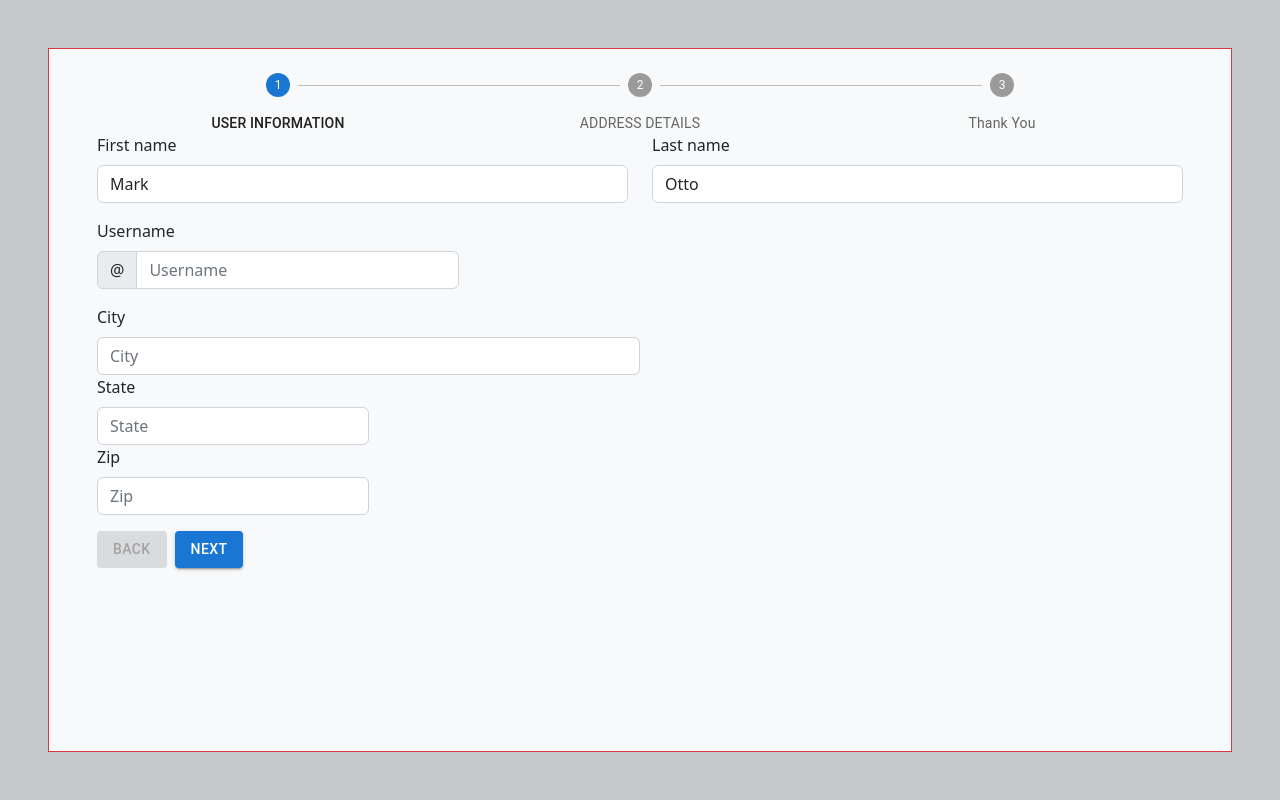
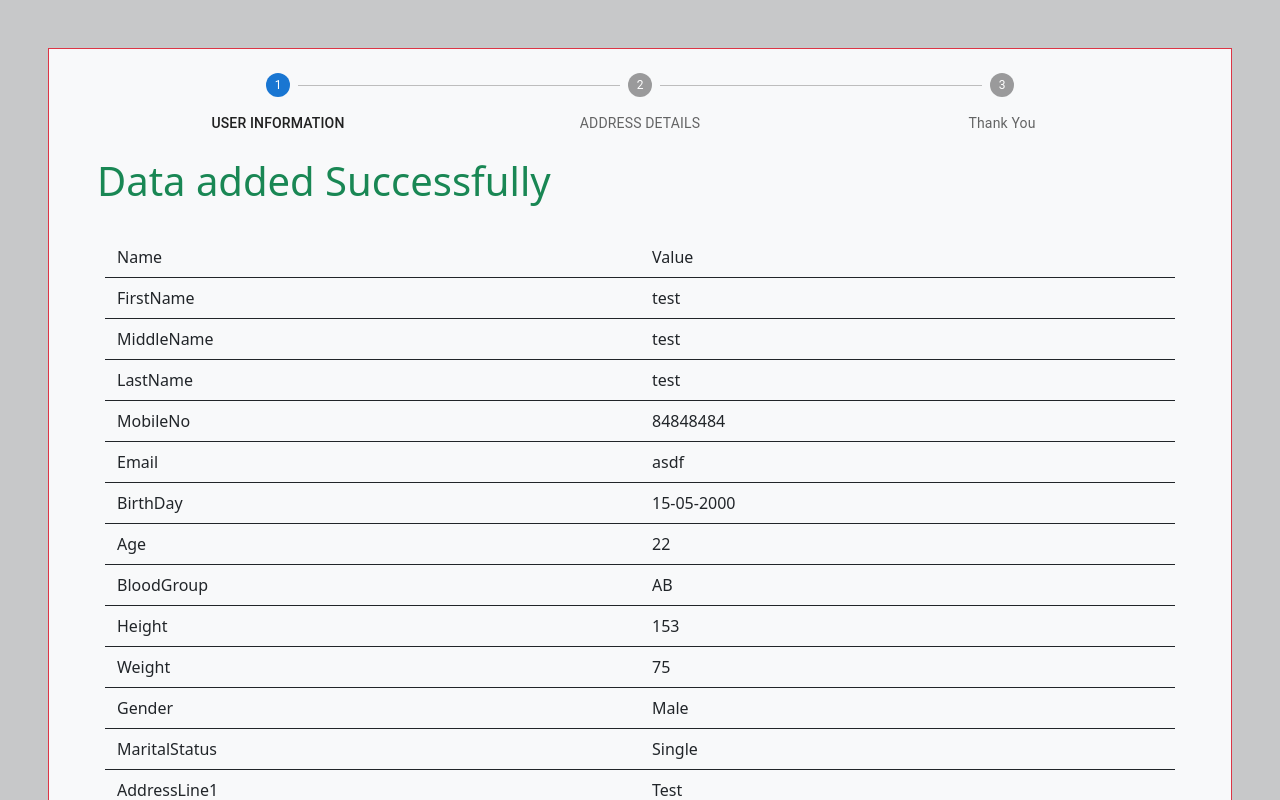
Before and after one commit to danesh-tolani/form-assignment, a React (Create React App) app: page / in a window 1280 px wide. Shown: the top 800 px of the page. Built offline with nearby package versions, Linux system fonts and the light colour scheme.

Commit message:
added displaypage.jsx

```diff
--- a/src/App.js
+++ b/src/App.js
@@ -3,23 +3,78 @@ import "bootstrap/dist/css/bootstrap.min.css";
 import { useState } from "react";
 import StepperComponent from "./Components/Stepper";
 import { Button } from "@mui/material";
+import { Context } from "./context";
+import Lol from "./Components/Form";
+import DisplayPage from "./Components/DisplayPage";
 
 function App() {
+  const initialValues = {
+    Name: "Value",
+    FirstName: "test",
+    MiddleName: "test",
+    LastName: "test",
+    MobileNo: "84848484",
+    Email: "danesh@gmail.com",
+    BirthDay: "15-05-2000",
+    Age: "22",
+    Email: "asdf",
+    BloodGroup: "AB",
+    Height: "153",
+    Weight: "75",
+    Gender: "Male",
+    MaritalStatus: "Single",
+    AddressLine1: "Test",
+    AddressLine2: "Test",
+    City: "Test",
+    State: "Test",
+    Country: "Test",
+    PinCode: "454545",
+  };
+
   const [page, setPage] = useState(0);
-  console.log(page);
+  const [formValues, setFormValues] = useState(initialValues);
+
+  // console.log(formValues);
 
   return (
-    <div className="App d-flex justify-content-center align-items-center vh-100 bg-dark bg-opacity-25 p-lg-5 p-3">
+    <Context.Provider value={formValues}>
+      <div className="App d-flex justify-content-center align-items-center  bg-dark bg-opacity-25 p-lg-5 p-3">
         <div className="border border-danger h-100 w-100 px-lg-5 px-2 py-lg-4 py-2 bg-light">
           <StepperComponent step={page} />
 
           {/* FORM PAGES */}
-        {page === 0 && <FormExample />}
-        {page === 1 && <FormExample />}
-        {page === 2 && <FormExample />}
+          {/* {page === 0 && (
+            // <Lol
+            //   page={page}
+            //   setPage={setPage}
+            //   setFormValues={setFormValues}
+            // />
+
+            <FormExample
+            page={page}
+            setPage={setPage}
+            setValues={setValues}
+            />
+          )} */}
+          {/* {page === 1 && (
+            <FormExample
+              page={page}
+              setPage={setPage}
+              setFormValues={setFormValues}
+            /> */}
+          {/* )} */}
+          {/* {page === 2 && (
+            <FormExample
+              page={page}
+              setPage={setPage}
+              setValues={setValues}
+            />
+          )} */}
+
+          <DisplayPage />
 
           {/* NAVIGATION BUTTONS */}
-        <div className="d-flex justify-content-between justify-content-lg-start gap-2">
+          {/* <div className="d-flex justify-content-between justify-content-lg-start gap-2">
           <Button
           variant="contained"
           disabled={page === 0 ? true : false}
@@ -33,9 +88,10 @@ function App() {
           onClick={() => setPage((page) => page + 1)}>
           NEXT
           </Button>
+        </div> */}
         </div>
       </div>
-    </div>
+    </Context.Provider>
   );
 }
 
--- /dev/null
+++ b/src/Components/DisplayPage.jsx
@@ -0,0 +1,31 @@
+import React, { useContext } from "react";
+import { Context } from "../context";
+
+const DisplayPage = () => {
+  let globalValues = useContext(Context);
+  console.log(Object.keys(globalValues));
+
+  //   for (const key in globalValues) {
+  //     console.log(key);
+  //   }
+
+  return (
+    <div>
+      <h1 className="text-success py-4">Data added Successfully</h1>
+      <div>
+        {Object.keys(globalValues).map((field) => {
+          return (
+            <>
+              <div className="row border-bottom border-dark align-items-center mx-2">
+                <p className="col my-auto py-2 ">{field}</p>
+                <p className="col my-auto py-2">{globalValues[`${field}`]}</p>
+              </div>
+            </>
+          );
+        })}
+      </div>
+    </div>
+  );
+};
+
+export default DisplayPage;
--- a/src/Components/ExampleForm.jsx
+++ b/src/Components/ExampleForm.jsx
@@ -1,141 +1,105 @@
-import Button from "react-bootstrap/Button";
+// import Button from "react-bootstrap/Button";
+import { Button } from "@mui/material";
+
 import Col from "react-bootstrap/Col";
 import Form from "react-bootstrap/Form";
 import InputGroup from "react-bootstrap/InputGroup";
 import Row from "react-bootstrap/Row";
 import { Formik } from "formik";
-import { object, string, number, date, InferType, bool } from "yup";
+import { object, string, number, date, InferType, bool, ref } from "yup";
+import { useContext } from "react";
+import { Context } from "../context";
+
+function formatDate(date) {
+  return new Date(date).toLocaleDateString();
+}
 
 const schema = object().shape({
-  firstName: string().required(),
+  FirstName: string().required(),
+  middleName: string().required(),
   lastName: string().required(),
-  username: string().required(),
-  city: string().required(),
-  state: string().required(),
-  zip: string().required(),
-  terms: bool().required().oneOf([true], "Terms must be accepted"),
+  mobileNo: string().required(),
+  email: string().required(),
+  birthday: date()
+    .min(ref("originalEndDate"), ({ min }) => `Date needs to be before ${formatDate(min)}!!`)
+    .required(),
+  age: string().required(),
+  bloodGroup: string().required(),
+  height: string().required(),
+  weight: string().required(),
+  gender: string().required(),
+  maritalStatus: string().required(),
 });
 
-const FormExample = () => {
+const FormExample = ({ page, setPage, setFormValues }) => {
+  let globalValues = useContext(Context);
+  // console.log(globalValues);
+
+  const onSubmit = (values) => {
+    // console.log("form data", values);
+    setPage(1);
+    // navigate.push("/NextPage")
+  };
+
   return (
     <Formik
       validationSchema={schema}
-      onSubmit={console.log}
-      initialValues={{
-        firstName: "Mark",
-        lastName: "Otto",
-        username: "",
-        city: "",
-        state: "",
-        zip: "",
-        terms: false,
-      }}>
+      // onSubmit={console.log("lol")}
+      initialValues={{ ...globalValues }}>
       {({ handleSubmit, handleChange, handleBlur, values, touched, isValid, errors }) => (
         <Form
           noValidate
-          onSubmit={handleSubmit}>
-          <div className="mb-3 row">
+          onSubmit={(e) => {
+            // console.log("isValid", isValid);
+            e.preventDefault();
+            // onSubmit(values);
+          }}>
+          {/* Row 1 */}
+          <Row className="mb-3 row">
             <Form.Group
               className="col-lg"
               as={Col}
               md="4"
               controlId="validationFormik01">
-              <Form.Label>First name</Form.Label>
+              {/* <Form.Label>First name</Form.Label> */}
               <Form.Control
                 type="text"
-                name="firstName"
-                value={values.firstName}
+                name="FirstName"
+                value={values.FirstName}
                 onChange={handleChange}
-                isValid={touched.firstName && !errors.firstName}
+                isValid={!!errors.FirstName}
+                placeholder="First Name"
               />
-              <Form.Control.Feedback>Looks good!</Form.Control.Feedback>
+              <Form.Control.Feedback type="invalid">{errors.FirstName}</Form.Control.Feedback>
             </Form.Group>
-            <Form.Group
-              className="col-lg"
-              as={Col}
-              md="4"
-              controlId="validationFormik02">
-              <Form.Label>Last name</Form.Label>
-              <Form.Control
-                type="text"
-                name="lastName"
-                value={values.lastName}
-                onChange={handleChange}
-                isValid={touched.lastName && !errors.lastName}
-              />
+          </Row>
 
-              <Form.Control.Feedback>Looks good!</Form.Control.Feedback>
-            </Form.Group>
-          </div>
-          <div className="mb-3">
-            <Form.Group
-              as={Col}
-              md="4"
-              controlId="validationFormikUsername">
-              <Form.Label>Username</Form.Label>
-              <InputGroup hasValidation>
-                <InputGroup.Text id="inputGroupPrepend">@</InputGroup.Text>
-                <Form.Control
-                  type="text"
-                  placeholder="Username"
-                  aria-describedby="inputGroupPrepend"
-                  name="username"
-                  value={values.username}
-                  onChange={handleChange}
-                  isInvalid={!!errors.username}
-                />
-                <Form.Control.Feedback type="invalid">{errors.username}</Form.Control.Feedback>
-              </InputGroup>
-            </Form.Group>
-          </div>
-          <div className="mb-3">
-            <Form.Group
-              as={Col}
-              md="6"
-              controlId="validationFormik03">
-              <Form.Label>City</Form.Label>
-              <Form.Control
-                type="text"
-                placeholder="City"
-                name="city"
-                value={values.city}
-                onChange={handleChange}
-                isInvalid={!!errors.city}
-              />
-
-              <Form.Control.Feedback type="invalid">{errors.city}</Form.Control.Feedback>
-            </Form.Group>
-            <Form.Group
-              as={Col}
-              md="3"
-              controlId="validationFormik04">
-              <Form.Label>State</Form.Label>
-              <Form.Control
-                type="text"
-                placeholder="State"
-                name="state"
-                value={values.state}
-                onChange={handleChange}
-                isInvalid={!!errors.state}
-              />
-              <Form.Control.Feedback type="invalid">{errors.state}</Form.Control.Feedback>
-            </Form.Group>
-            <Form.Group
-              as={Col}
-              md="3"
-              controlId="validationFormik05">
-              <Form.Label>Zip</Form.Label>
-              <Form.Control
-                type="text"
-                placeholder="Zip"
-                name="zip"
-                value={values.zip}
-                onChange={handleChange}
-                isInvalid={!!errors.zip}
-              />
-
-              <Form.Control.Feedback type="invalid">{errors.zip}</Form.Control.Feedback>
-            </Form.Group>
+          {/* Buttons */}
+          <div className="d-flex justify-content-between justify-content-lg-start gap-2">
+            <Button
+              variant="contained"
+              type="submit"
+              disabled={page === 0 ? true : false}
+              onClick={() => {
+                // globalValues = { ...values };
+                setFormValues({ ...values });
+                setPage((page) => page - 1);
+                // console.log("global values: ", globalValues);
+              }}>
+              BACK
+            </Button>
+            <Button
+              variant="contained"
+              type="submit"
+              className=""
+              disabled={page === 2 ? true : false}
+              onClick={() => {
+                setFormValues({ ...values });
+                // setPage((page) => page + 1);
+                // console.log("global values: ", globalValues);
+              }}>
+              NEXT
+            </Button>
           </div>
         </Form>
       )}
--- /dev/null
+++ b/src/Components/Form.jsx
@@ -0,0 +1,83 @@
+import React, { useContext, useState } from "react";
+import "bootstrap/dist/css/bootstrap.min.css";
+import { useFormik } from "formik";
+import * as Yup from "yup";
+// import "./style.css";
+import { Button, Container, Row, Form } from "react-bootstrap";
+import { Context } from "../context";
+
+export default function Lol({ page, setPage, setFormValues }) {
+  const [formState, setFormState] = useState(true);
+
+  let globalValues = useContext(Context);
+
+  const formik = useFormik({
+    initialValues: { ...globalValues },
+    validationSchema: Yup.object({
+      FirstName: Yup.string().max(15, "Must be 15 characters or less").required("Required"),
+      LastName: Yup.string().max(20, "Must be 20 characters or less").required("Required"),
+      Email: Yup.string().email("Invalid Email address").required("Required"),
+    }),
+    onSubmit: (values) => {
+      //   alert(JSON.stringify(values, null, 2));
+      setFormState(values);
+      console.log(formState);
+      setPage(1);
+    },
+  });
+  return (
+    <div>
+      <Container>
+        <Form onSubmit={formik.handleSubmit}>
+          <Form.Group controlId="FirstName">
+            <Form.Label>First Name</Form.Label>
+            <Form.Control
+              name="FirstName"
+              type="text"
+              onChange={formik.handleChange}
+              onBlur={formik.handleBlur}
+              value={formik.values.FirstName}
+            />
+            <Form.Text className="text-danger">{formik.touched.FirstName && formik.errors.FirstName ? <div className="text-danger">{formik.errors.FirstName}</div> : null}</Form.Text>
+          </Form.Group>
+
+          <Form.Group controlId="LastName">
+            <Form.Label>Last Name</Form.Label>
+            <Form.Control
+              name="LastName"
+              type="text"
+              onChange={formik.handleChange}
+              onBlur={formik.handleBlur}
+              value={formik.values.LastName}
+            />
+            <Form.Text className="text-danger">{formik.touched.LastName && formik.errors.LastName ? <div className="text-danger">{formik.errors.LastName}</div> : null}</Form.Text>
+          </Form.Group>
+
+          <Form.Group controlId="Email">
+            <Form.Label>Email</Form.Label>
+            <Form.Control
+              name="Email"
+              type="email"
+              onChange={formik.handleChange}
+              onBlur={formik.handleBlur}
+              value={formik.values.Email}
+            />
+            <Form.Text className="text-danger">{formik.touched.Email && formik.errors.Email ? <div className="text-danger">{formik.errors.Email}</div> : null}</Form.Text>
+          </Form.Group>
+
+          <Button
+            variant="primary"
+            type="submit"
+            onClick={(values) => {
+              setFormState(values);
+              setFormValues({ ...formik.values });
+            }}
+            // disabled={formState}
+          >
+            Submit
+          </Button>
+        </Form>
+      </Container>
+    </div>
+  );
+}
--- /dev/null
+++ b/src/context.js
@@ -0,0 +1,2 @@
+import { createContext } from "react";
+export const Context = createContext({});
```
Also changed, not shown: src/Components/Field.jsx (added, +15 -0 lines). Lines whose indentation alone changed are shown as unchanged.
